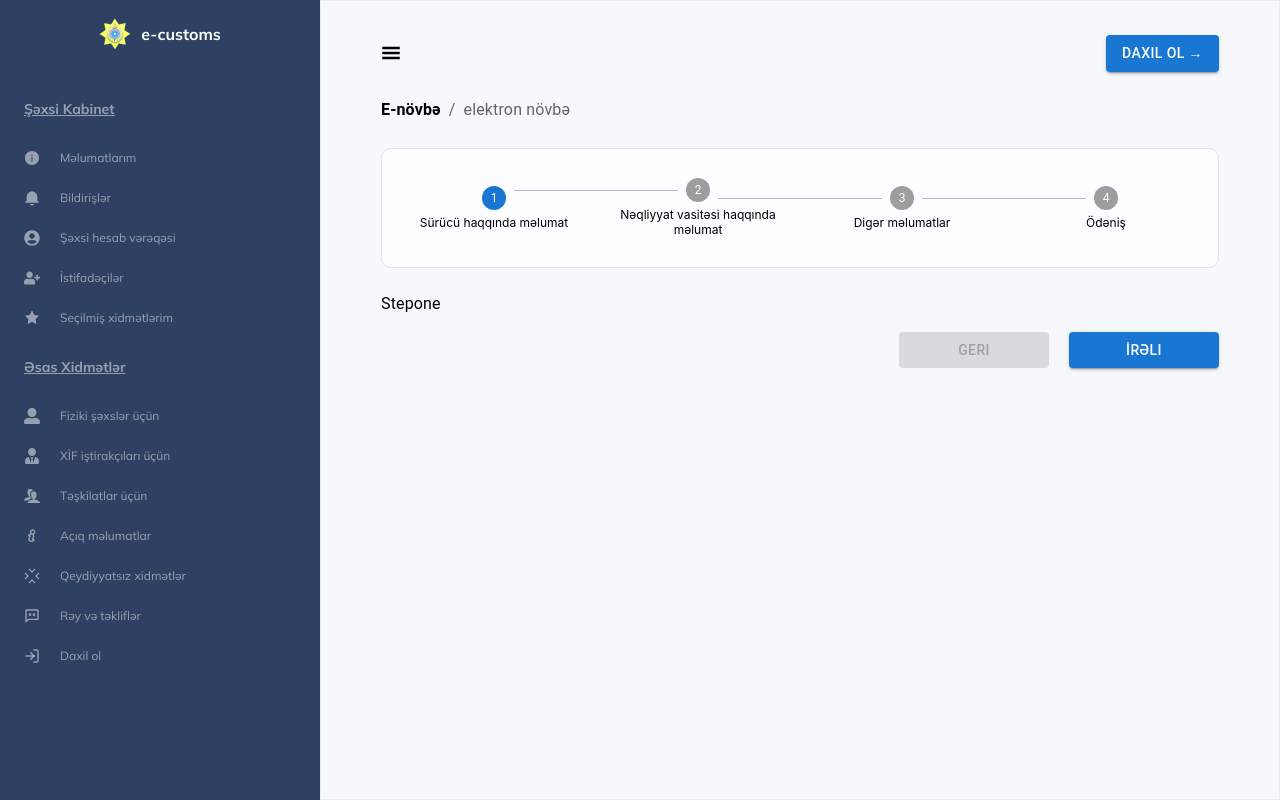
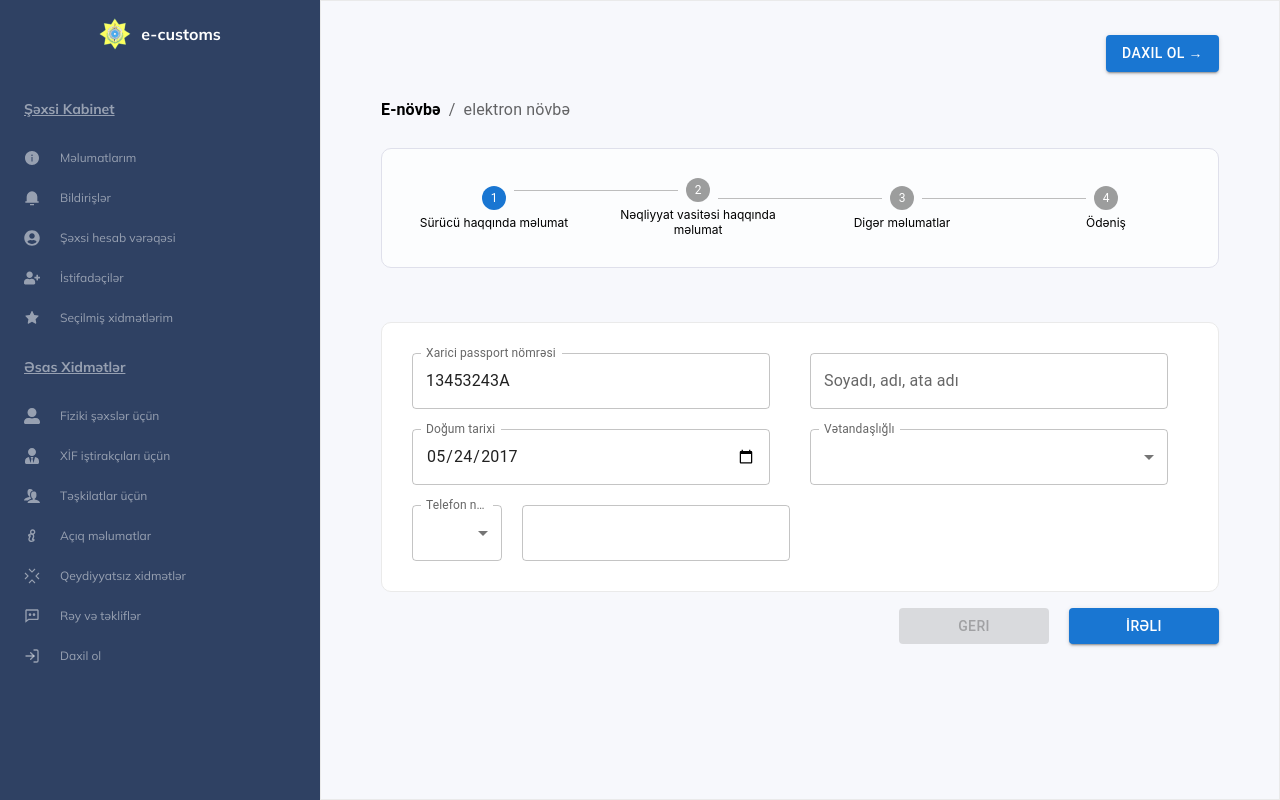
Before and after one commit to RamazanALiyev/E-novbe, a React (Create React App) app: page /stepperone in a window 1280 px wide. Built offline with nearby package versions, Linux system fonts and the light colour scheme.

Commit message:
finihsed

```diff
--- a/src/components/Dashboard/dashboard.scss
+++ b/src/components/Dashboard/dashboard.scss
@@ -1,7 +1,7 @@
 @import url("https://fonts.googleapis.com/css2?family=Mulish:ital,wght@0,300;0,400;0,500;0,600;0,700;0,800;0,900;0,1000;1,200;1,300;1,400;1,500;1,600;1,700;1,800;1,900;1,1000&display=swap");
 .dashboard {
 	width: 25%;
-	height: 100vh;
+	min-height: 100vh;
 	background-color: rgba(47, 65, 99, 1);
 	padding: 18px 24px;
 	overflow-y: scroll;
--- a/src/components/Login.js/Login.js
+++ b/src/components/Login.js/Login.js
@@ -18,7 +18,7 @@ const Login = () => {
     }
     return (
         <div className='login'>
-            {!sidebar ? <GiHamburgerMenu onClick={openSidebar} className='icon' /> : <AiOutlineFullscreenExit onClick={closeSidebar} className='icon' />}
+            {!sidebar ? <GiHamburgerMenu className='hamburger icon' onClick={openSidebar} /> : <AiOutlineFullscreenExit onClick={closeSidebar} className='cross icon' />}
             <Stack spacing={2} direction="row">
                 <Button variant="contained">Daxil ol →</Button>
             </Stack>
--- a/src/components/Login.js/logins.scss
+++ b/src/components/Login.js/logins.scss
@@ -1,8 +1,15 @@
-.login{
-    display: flex;
-    justify-content: space-between;
-    align-items: center;
-    .icon{
-        font-size: 20px;
-    }
+.login {
+	display: flex;
+	justify-content: flex-end;
+	align-items: center;
+	@media (max-width: 640px) {
+		justify-content: space-between;
+	}
+	.icon {
+		font-size: 20px;
+		display: none;
+		@media (max-width: 640px) {
+			display: block;
+		}
+	}
 }
--- a/src/components/StepOne/Stepone.js
+++ b/src/components/StepOne/Stepone.js
@@ -1,9 +1,96 @@
-import React from 'react'
+import * as React from 'react';
+import Box from '@mui/material/Box';
+import TextField from '@mui/material/TextField';
+import './stepone.scss';
+import MenuItem from '@mui/material/MenuItem';
 
-const Stepone = () => {
+
+const currencies = [
+  {
+    value: '+994',
+    label: 'Azərbaycan',
+  },
+  {
+    value: '+90',
+    label: 'Turkiye',
+  },
+  {
+    value: '+1',
+    label: 'Amerika',
+  },
+];
+
+export default function Stepone() {
+  const [currency, setCurrency] = React.useState('EUR');
+
+  const handleChange = (event) => {
+    setCurrency(event.target.value);
+  };
   return (
-    <div>Stepone</div>
-  )
+    <Box
+      style={{ width: '100%', backgroundColor: '#fff', marginTop: '30px', border: '1px solid #eaeaea', borderRadius: '10px' }}
+      component="form"
+      sx={{
+        '& > :not(style)': { width: '100%' },
+      }}
+      noValidate
+      autoComplete="off"
+    >
+      <div className='form'>
+        <div >
+          <TextField
+            style={{ width: '90%' }}
+            id="outlined-basic"
+            label="Xarici passport nömrəsi"
+            defaultValue="13453243A"
+            variant="outlined" />
+          <TextField
+            id="date"
+            label="Doğum tarixi"
+            type="date"
+            defaultValue="2017-05-24"
+            InputLabelProps={{
+              shrink: true,
+            }}
+          />
+          <div className='div' style={{ width: '100%', display: 'flex', margin: '0 auto' }}>
+            <TextField
+              style={{ width: '30%' }}
+              id="outlined-select-currency"
+              select
+              label="Telefon nömrəsi"
+              value={currency}
+              onChange={handleChange}
+            >
+              {currencies.map((option) => (
+                <MenuItem key={option.value} value={option.value}>
+                  {option.value}
+                </MenuItem>
+              ))}
+            </TextField>
+            <TextField
+            style={{ width: '90%' }}
+            id="outlined-basic"
+            variant="outlined" />
+          </div>
+        </div>
+        <div>
+          <TextField id="outlined-basic" label="Soyadı, adı, ata adı" variant="outlined" />
+          <TextField
+            id="outlined-select-currency"
+            select
+            label="Vətandaşlığlı"
+            value={currency}
+            onChange={handleChange}
+          >
+            {currencies.map((option) => (
+              <MenuItem key={option.value} value={option.value}>
+                {option.label}
+              </MenuItem>
+            ))}
+          </TextField>
+        </div>
+      </div>
+    </Box>
+  );
 }
-
-export default Stepone
--- a/src/components/StepOne/stepone.scss
+++ b/src/components/StepOne/stepone.scss
@@ -0,0 +1,17 @@
+.form {
+	display: flex;
+	width: 100%;
+	padding: 20px;
+	@media (max-width: 640px) {
+		flex-direction: column;
+	}
+	div {
+		width: 100%;
+		.div {
+			width: 100%;
+			.MuiFormControl-root.MuiTextField-root.css-1u3bzj6-MuiFormControl-root-MuiTextField-root {
+				border-radius: 10px;
+			}
+		}
+	}
+}
--- a/src/components/StepThree/Stepthree.js
+++ b/src/components/StepThree/Stepthree.js
@@ -1,9 +1,35 @@
-import React from 'react'
+import * as React from 'react';
+import Box from '@mui/material/Box';
+import TextField from '@mui/material/TextField';
+import './_stepthree.scss';
 
-const Stepthree = () => {
+export default function Stepone() {
   return (
-    <div>Stepthree</div>
-  )
+    <Box
+      style={{ width: '100%', backgroundColor: '#fff', marginTop: '30px', border: '1px solid #eaeaea', borderRadius: '10px' }}
+      component="form"
+      sx={{
+        '& > :not(style)': { width: '100%' },
+      }}
+      noValidate
+      autoComplete="off"
+    >
+      <div className='form'>
+        <div>
+          <TextField id="outlined-basic" label="İstiqamət" variant="outlined" />
+          <TextField id="outlined-basic" label="Sərhəddən keçəcəyiniz vaxtı qeyd edin" variant="outlined" />
+          <TextField id="outlined-basic" label="Keçəcəyiniz Dövlət Sərhəd Buraxılış məntəqəsi" variant="outlined" />
+        </div>
+        <div>
+          <TextField id="outlined-basic" label="Markası" variant="outlined" />
+          <TextField id="outlined-basic" label="Gəlmə Vaxtı" variant="outlined" />
+          <TextField
+            id="outlined-basic"
+            label="Ödəniş(AZN)"
+            defaultValue="5 AZN"
+            variant="outlined" />
+        </div>
+      </div>
+    </Box>
+  );
 }
-
-export default Stepthree
--- a/src/components/StepThree/_stepthree.scss
+++ b/src/components/StepThree/_stepthree.scss
@@ -0,0 +1,13 @@
+.form {
+	display: flex;
+	width: 100%;
+	padding: 20px;
+	div {
+		width: 100%;
+		.MuiFormControl-root.MuiTextField-root.css-1u3bzj6-MuiFormControl-root-MuiTextField-root {
+			width: 90%;
+			margin: 10px;
+			border-radius: 10px;
+		}
+	}
+}
--- a/src/components/StepTwo/Steptwo.js
+++ b/src/components/StepTwo/Steptwo.js
@@ -1,10 +1,68 @@
-import React from 'react';
+import * as React from 'react';
+import Box from '@mui/material/Box';
+import TextField from '@mui/material/TextField';
 import './_steptwo.scss';
+import MenuItem from '@mui/material/MenuItem';
 
-const Steptwo = () => {
+
+const currencies = [
+    {
+        value: 'USD',
+        label: '2010',
+    },
+    {
+        value: 'EUR',
+        label: '2000',
+    },
+    {
+        value: 'BTC',
+        label: '2007',
+    },
+    {
+        value: 'JPY',
+        label: '2018',
+    },
+];
+
+export default function Stepone() {
+    const [currency, setCurrency] = React.useState('EUR');
+
+    const handleChange = (event) => {
+        setCurrency(event.target.value);
+    };
     return (
-        <div>Steptwo</div>
-    )
+        <Box
+            style={{ width: '100%', backgroundColor: '#fff', marginTop: '30px', border: '1px solid #eaeaea', borderRadius: '10px' }}
+            component="form"
+            sx={{
+                '& > :not(style)': { width: '100%' },
+            }}
+            noValidate
+            autoComplete="off"
+        >
+            <div className='form'>
+                <div>
+                    <TextField id="outlined-basic" label="Nəqliyyatın növü" variant="outlined" />
+                    <TextField id="outlined-basic" label="Dövlət qeydiyyat nişanı" variant="outlined" />
+                    <TextField id="outlined-basic" label="Qeydiyyatda olduğu ölkə*" variant="outlined" />
+                </div>
+                <div>
+                    <TextField id="outlined-basic" label="Markası" variant="outlined" />
+                    <TextField
+                        id="outlined-select-currency"
+                        select
+                        label="Buraxılış ili"
+                        value={currency}
+                        onChange={handleChange}
+                    >
+                        {currencies.map((option) => (
+                            <MenuItem key={option.value} value={option.value}>
+                                {option.label}
+                            </MenuItem>
+                        ))}
+                    </TextField>
+                </div>
+            </div>
+        </Box>
+    );
 }
-
-export default Steptwo
--- a/src/components/StepTwo/_steptwo.scss
+++ b/src/components/StepTwo/_steptwo.scss
@@ -0,0 +1,16 @@
+.form {
+	display: flex;
+	width: 100%;
+	padding: 20px;
+    @media (max-width: 640px) {
+		flex-direction: column;
+	}
+	div {
+		width: 100%;
+		.MuiFormControl-root.MuiTextField-root.css-1u3bzj6-MuiFormControl-root-MuiTextField-root {
+			width: 90%;
+			margin: 10px;
+			border-radius: 10px;
+		}
+	}
+}
--- a/src/pages/Cipxismetleri/Cipxidmetleri.js
+++ b/src/pages/Cipxismetleri/Cipxidmetleri.js
@@ -64,7 +64,7 @@ const Enovbedetail = () => {
                     <div>
                         <Stack spacing={2} direction="row">
                             <Button disabled variant="contained">Ana səhifə</Button>
-                            <Button disabled={checked} variant="contained"><Link className='link' to='/'>Davam et</Link></Button>
+                            <Button disabled={checked} variant="contained"><Link className='link' to='/stepperone'>Davam et</Link></Button>
                         </Stack>
                     </div>
                 </div>
--- a/src/pages/Suretlikecid/Suretlikecid.js
+++ b/src/pages/Suretlikecid/Suretlikecid.js
@@ -65,7 +65,7 @@ const Enovbedetail = () => {
                     <div>
                         <Stack spacing={2} direction="row">
                             <Button disabled variant="contained">Ana səhifə</Button>
-                            <Button disabled={checked} variant="contained"><Link className='link' to='/'>Davam et</Link></Button>
+                            <Button disabled={checked} variant="contained"><Link className='link' to='/stepperone'>Davam et</Link></Button>
                         </Stack>
                     </div>
                 </div>
```
